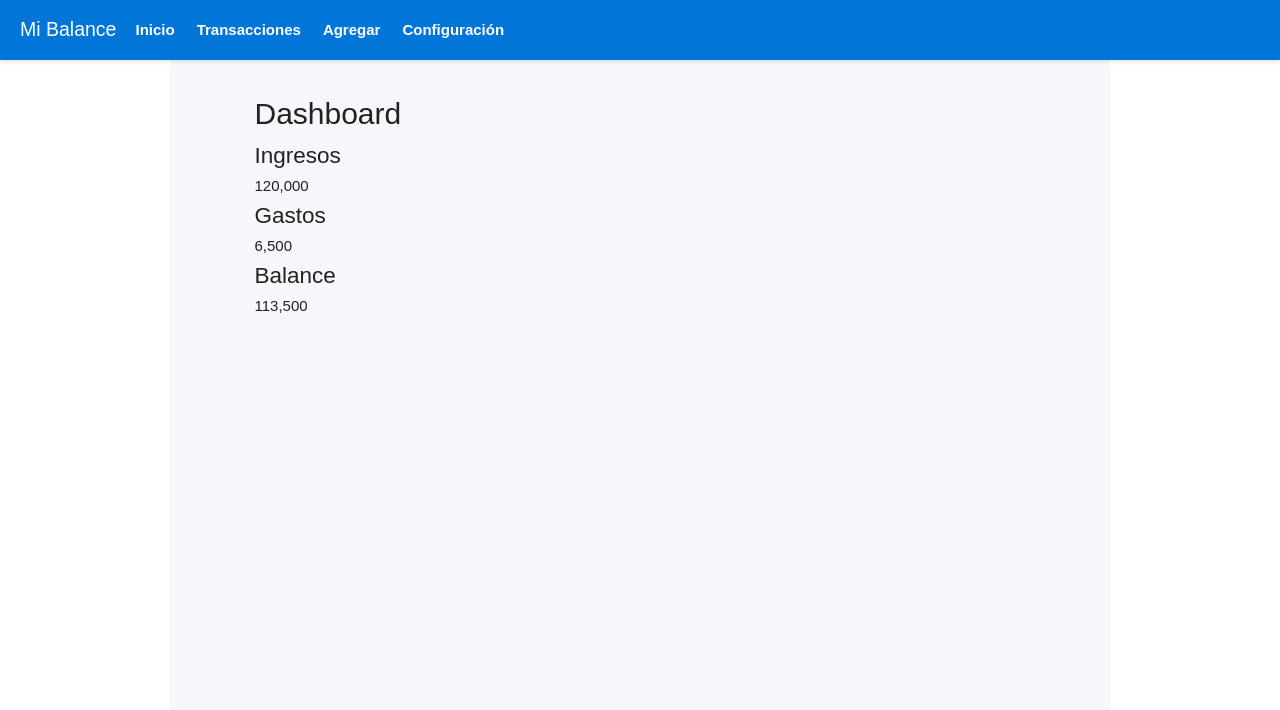
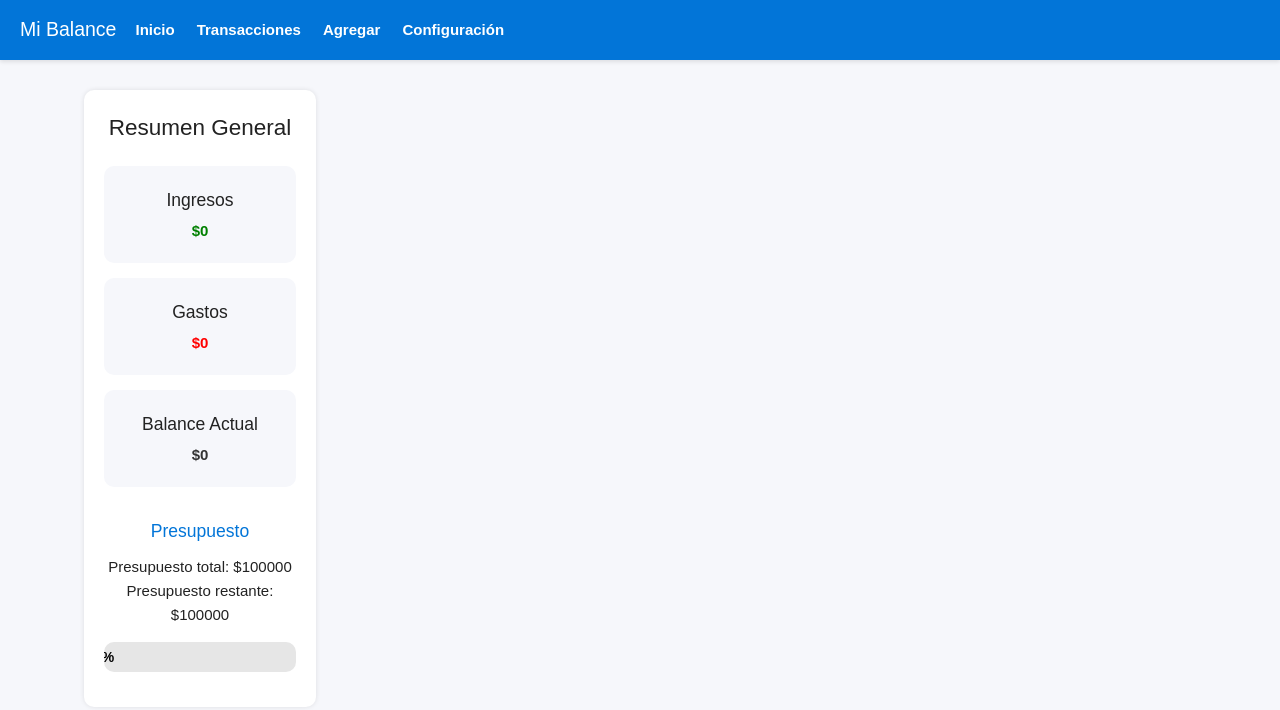
Before and after one commit to MartinIsrael05/GestorDeFinanzas, a Vue app in the folder GestorDeFinanzas/: page / in a window 1280 px wide. Shown: the top 710 px of the page. Built offline with nearby package versions, Linux system fonts and the light colour scheme.

Commit message:
barra progreso, mejora transacciones y localstorage. Siguiente paso: Etapa 2 - Charts

```diff
--- a/GestorDeFinanzas/src/App.vue
+++ b/GestorDeFinanzas/src/App.vue
@@ -18,6 +18,14 @@
 
 <script setup>
 import { RouterLink, RouterView } from 'vue-router'
+import { onMounted } from 'vue'
+import { useTransactionsStore } from './store/transactions'
+
+const store = useTransactionsStore()
+
+onMounted(() => {
+  store.loadFromLocalStorage()
+})
 </script>
 
 <style>
--- a/GestorDeFinanzas/src/store/transactions.js
+++ b/GestorDeFinanzas/src/store/transactions.js
@@ -3,32 +3,58 @@ import { useSettingsStore } from './settings'
 
 export const useTransactionsStore = defineStore('transactions', {
   state: () => ({
-    transactions: [
-      { id: 1, type: 'expense', category: 'Comida', amount: 2500, date: '2025-10-05' },
-      { id: 2, type: 'income', category: 'Sueldo', amount: 120000, date: '2025-10-01' },
-      { id: 3, type: 'expense', category: 'Transporte', amount: 4000, date: '2025-10-10' },
-    ],
+    transactions: [],
   }),
+
   getters: {
-    totalIncome: (state) => state.transactions
-      .filter(t => t.type === 'income')
-      .reduce((acc, t) => acc + t.amount, 0),
-    totalExpenses: (state) => state.transactions
-      .filter(t => t.type === 'expense')
-      .reduce((acc, t) => acc + t.amount, 0),
+    totalIncome: (state) =>
+      state.transactions
+        .filter(t => t.type === 'income')
+        .reduce((acc, t) => acc + t.amount, 0),
+
+    totalExpenses: (state) =>
+      state.transactions
+        .filter(t => t.type === 'expense')
+        .reduce((acc, t) => acc + t.amount, 0),
+
     balance() {
       return this.totalIncome - this.totalExpenses
     },
+
     budgetAlert() {
       const settingsStore = useSettingsStore()
       const used = (this.totalExpenses / settingsStore.monthlyBudget) * 100
-      return used >= 80 ? `⚠️ Has gastado el ${used.toFixed(0)}% de tu presupuesto.` : null
-    }
+      return used >= 80
+        ? `⚠️ Has gastado el ${used.toFixed(0)}% de tu presupuesto.`
+        : null
+    },
   },
+
   actions: {
+    // 🔹 Agregar una transacción
     addTransaction(transaction) {
       transaction.id = Date.now()
       this.transactions.push(transaction)
+      this.saveToLocalStorage() // guardar después de agregar
     },
-  }
+
+    // 🔹 Guardar en localStorage
+    saveToLocalStorage() {
+      localStorage.setItem('transactions', JSON.stringify(this.transactions))
+    },
+
+    // 🔹 Cargar desde localStorage
+    loadFromLocalStorage() {
+      const saved = localStorage.getItem('transactions')
+      if (saved) {
+        this.transactions = JSON.parse(saved)
+      }
+    },
+
+    // 🔹 Borrar todo (opcional)
+    clearAll() {
+      this.transactions = []
+      localStorage.removeItem('transactions')
+    },
+  },
 })
--- a/GestorDeFinanzas/src/views/DashboardView.vue
+++ b/GestorDeFinanzas/src/views/DashboardView.vue
@@ -1,22 +1,207 @@
 <template>
-  <div class="p-6 space-y-4">
-    <h1 class="text-2xl font-bold">Dashboard</h1>
+  <div class="dashboard">
+    <h2>Resumen General</h2>
 
-    <!-- Alerta de presupuesto -->
-    <Alert :message="transactionsStore.budgetAlert" />
+    <div class="cards">
+      <div class="card income">
+        <h3>Ingresos</h3>
+        <p>${{ totalIncome }}</p>
+      </div>
 
-    <div class="grid grid-cols-1 md:grid-cols-3 gap-4">
-      <Card title="Ingresos" :value="transactionsStore.totalIncome" color="green" />
-      <Card title="Gastos" :value="transactionsStore.totalExpenses" color="red" />
-      <Card title="Balance" :value="transactionsStore.balance" color="blue" />
+      <div class="card expense">
+        <h3>Gastos</h3>
+        <p>${{ totalExpenses }}</p>
+      </div>
+
+      <div class="card balance">
+        <h3>Balance Actual</h3>
+        <p>${{ balance }}</p>
+      </div>
+    </div>
+
+    <div class="budget-section">
+      <h3>Presupuesto</h3>
+      <p>
+        Presupuesto total: <strong>${{ monthlyBudget }}</strong><br />
+        Presupuesto restante:
+        <strong
+          :class="{ warning: remainingBudget < monthlyBudget * 0.2 }"
+        >
+          ${{ remainingBudget }}
+        </strong>
+      </p>
+
+      <div class="progress-bar">
+        <div
+          class="progress-fill"
+          :style="{
+            width: progressPercentage + '%',
+            backgroundColor: progressColor
+          }"
+        >
+          <span
+            class="progress-text"
+            :style="{ color: textColor }"
+          >
+            {{ progressPercentage.toFixed(0) }}%
+          </span>
+        </div>
+      </div>
+
+      <p v-if="alertBudget" class="alert">
+        ⚠️ ¡Has superado el 80% de tu presupuesto mensual!
+      </p>
     </div>
   </div>
 </template>
 
 <script setup>
 import { useTransactionsStore } from '../store/transactions'
-import Alert from '../components/ui/Alert.vue'
-import Card from '../components/ui/Card.vue'
+import { useSettingsStore } from '../store/settings'
+import { storeToRefs } from 'pinia'
+import { computed } from 'vue'
 
 const transactionsStore = useTransactionsStore()
+const settingsStore = useSettingsStore()
+
+const { transactions } = storeToRefs(transactionsStore)
+const { monthlyBudget } = storeToRefs(settingsStore)
+
+// Totales
+const totalIncome = computed(() =>
+  transactions.value
+    .filter(t => t.type === 'income')
+    .reduce((acc, t) => acc + t.amount, 0)
+)
+
+const totalExpenses = computed(() =>
+  transactions.value
+    .filter(t => t.type === 'expense')
+    .reduce((acc, t) => acc + t.amount, 0)
+)
+
+const balance = computed(() => totalIncome.value - totalExpenses.value)
+
+// Presupuesto restante
+const remainingBudget = computed(() => {
+  const remaining = monthlyBudget.value - totalExpenses.value
+  return remaining >= 0 ? remaining : 0
+})
+
+// Porcentaje del presupuesto utilizado
+const progressPercentage = computed(() => {
+  if (monthlyBudget.value === 0) return 0
+  const percentage = (totalExpenses.value / monthlyBudget.value) * 100
+  return percentage > 100 ? 100 : percentage
+})
+
+// Color dinámico de la barra
+const progressColor = computed(() => {
+  const p = progressPercentage.value
+  if (p <= 50) return '#28a745' // verde
+  if (p <= 80) return '#ffc107' // amarillo
+  return '#dc3545' // rojo
+})
+
+// Texto legible según color de fondo
+const textColor = computed(() => {
+  const p = progressPercentage.value
+  return p <= 50 ? 'black' : 'white'
+})
+
+// Alerta cuando se supera el 80%
+const alertBudget = computed(() => {
+  return totalExpenses.value >= monthlyBudget.value * 0.8
+})
 </script>
+
+<style scoped>
+.dashboard {
+  max-width: 800px;
+  margin: 0 auto;
+  text-align: center;
+  background-color: white;
+  padding: 20px;
+  border-radius: 10px;
+  box-shadow: 0 0 5px rgba(0, 0, 0, 0.1);
+}
+
+.cards {
+  display: flex;
+  justify-content: space-around;
+  flex-wrap: wrap;
+  margin-top: 20px;
+  gap: 15px;
+}
+
+.card {
+  flex: 1;
+  min-width: 150px;
+  background-color: #f6f7fb;
+  padding: 20px;
+  border-radius: 10px;
+}
+
+.card h3 {
+  margin-bottom: 5px;
+}
+
+.income p {
+  color: green;
+  font-weight: bold;
+}
+
+.expense p {
+  color: red;
+  font-weight: bold;
+}
+
+.balance p {
+  color: #333;
+  font-weight: bold;
+}
+
+/* Sección de presupuesto */
+.budget-section {
+  margin-top: 30px;
+  text-align: center;
+}
+
+.budget-section h3 {
+  color: #0275d8;
+  margin-bottom: 10px;
+}
+
+.progress-bar {
+  width: 100%;
+  height: 30px;
+  background-color: #e6e6e6;
+  border-radius: 10px;
+  overflow: hidden;
+  margin: 15px 0;
+  position: relative;
+}
+
+.progress-fill {
+  height: 100%;
+  display: flex;
+  align-items: center;
+  justify-content: center;
+  transition: width 0.5s ease, background-color 0.5s ease;
+}
+
+.progress-text {
+  font-weight: bold;
+  font-size: 14px;
+}
+
+.warning {
+  color: #d9534f;
+}
+
+.alert {
+  color: #d9534f;
+  font-weight: bold;
+  margin-top: 15px;
+}
+</style>
--- a/GestorDeFinanzas/src/views/TransactionsView.vue
+++ b/GestorDeFinanzas/src/views/TransactionsView.vue
@@ -1,62 +1,87 @@
 <template>
   <div class="transactions">
-    <h1>Transacciones</h1>
+    <h2>Transacciones</h2>
 
-    <ul v-if="transactionsStore.transactions.length">
-      <li
-        v-for="t in transactionsStore.transactions"
-        :key="t.id"
-        :class="t.type"
-      >
-        <span>{{ t.date }}</span>
-        <span>{{ t.category }}</span>
-        <span>{{ t.type === 'income' ? '+' : '-' }}{{ t.amount.toLocaleString('es-AR') }} {{ settingsStore.currency }}</span>
-      </li>
-    </ul>
+    <div v-if="transactions.length === 0" class="empty">
+      <p>No hay transacciones registradas todavía.</p>
+    </div>
 
-    <p v-else>No hay transacciones registradas.</p>
+    <table v-else>
+      <thead>
+        <tr>
+          <th>Tipo</th>
+          <th>Categoría</th>
+          <th>Monto</th>
+          <th>Descripción</th>
+          <th>Fecha</th>
+        </tr>
+      </thead>
+      <tbody>
+        <tr v-for="(t, i) in transactions" :key="i">
+          <td :class="t.type">{{ t.type === 'income' ? 'Ingreso' : 'Gasto' }}</td>
+          <td>{{ t.category }}</td>
+          <td>${{ t.amount }}</td>
+          <td>{{ t.description || '-' }}</td>
+          <td>{{ t.date }}</td>
+        </tr>
+      </tbody>
+    </table>
   </div>
 </template>
 
 <script setup>
 import { useTransactionsStore } from '../store/transactions'
-import { useSettingsStore } from '../store/settings'
+import { storeToRefs } from 'pinia'
 
-const transactionsStore = useTransactionsStore()
-const settingsStore = useSettingsStore()
+const store = useTransactionsStore()
+const { transactions } = storeToRefs(store)
 </script>
 
 <style scoped>
 .transactions {
+  max-width: 800px;
+  margin: 0 auto;
+  background-color: white;
   padding: 20px;
-  font-family: Arial, sans-serif;
+  border-radius: 10px;
+  box-shadow: 0 0 5px rgba(0, 0, 0, 0.1);
 }
 
-.transactions h1 {
-  font-size: 24px;
-  margin-bottom: 20px;
+h2 {
+  text-align: center;
+  color: #0275d8;
 }
 
-.transactions ul {
-  list-style: none;
-  padding: 0;
+table {
+  width: 100%;
+  border-collapse: collapse;
+  margin-top: 10px;
 }
 
-.transactions li {
-  display: flex;
-  justify-content: space-between;
+th,
+td {
+  border-bottom: 1px solid #ddd;
   padding: 10px;
-  margin-bottom: 8px;
-  border-radius: 6px;
-  background-color: #f1f1f1;
-  width: 20em;
+  text-align: left;
 }
 
-.transactions li.income {
-  border-left: 6px solid #5cb85c;
+th {
+  background-color: #f1f1f1;
 }
 
-.transactions li.expense {
-  border-left: 6px solid #d9534f;
+.income {
+  color: green;
+  font-weight: bold;
+}
+
+.expense {
+  color: red;
+  font-weight: bold;
+}
+
+.empty {
+  text-align: center;
+  color: #666;
+  padding: 30px 0;
 }
 </style>
```
